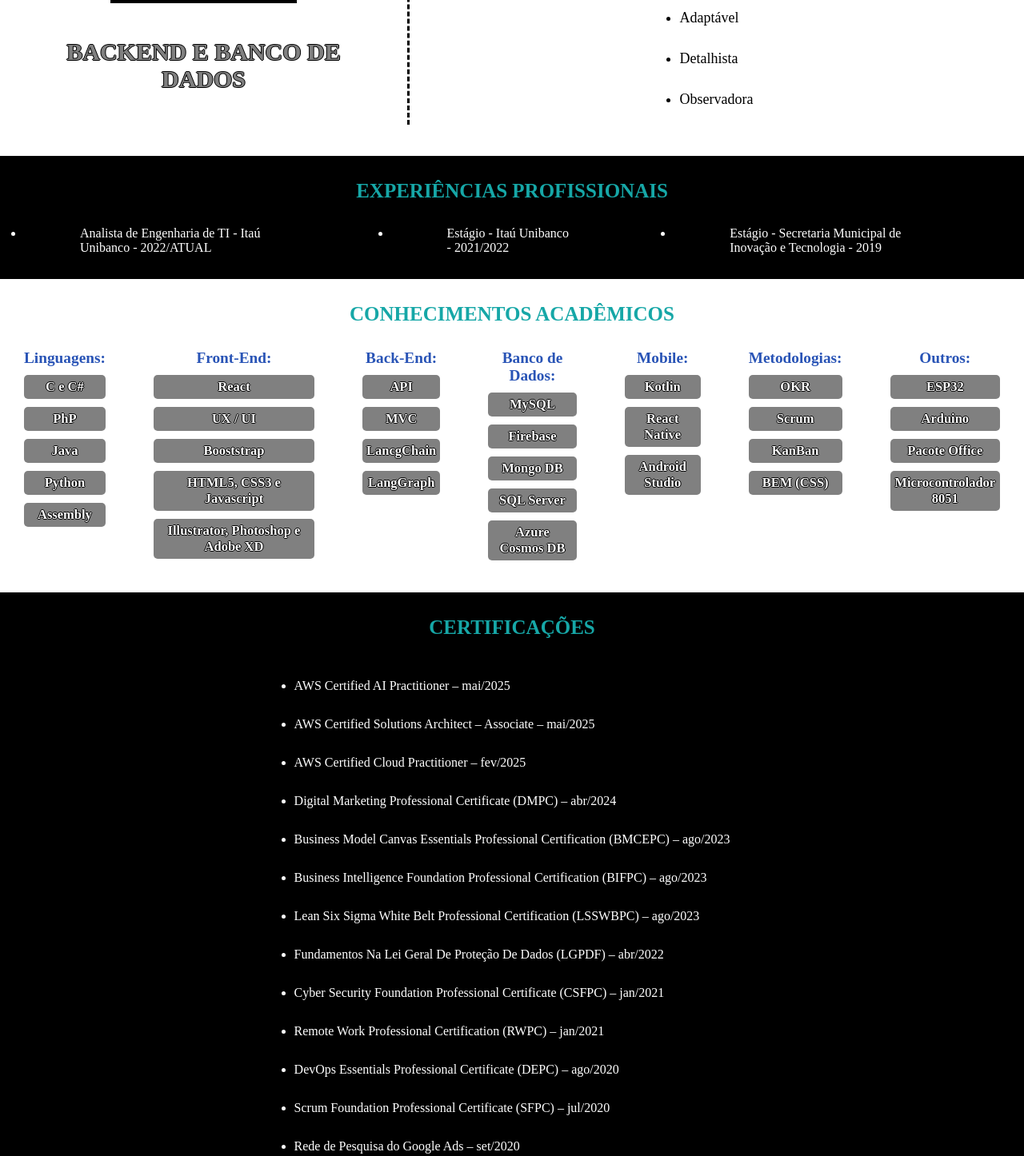
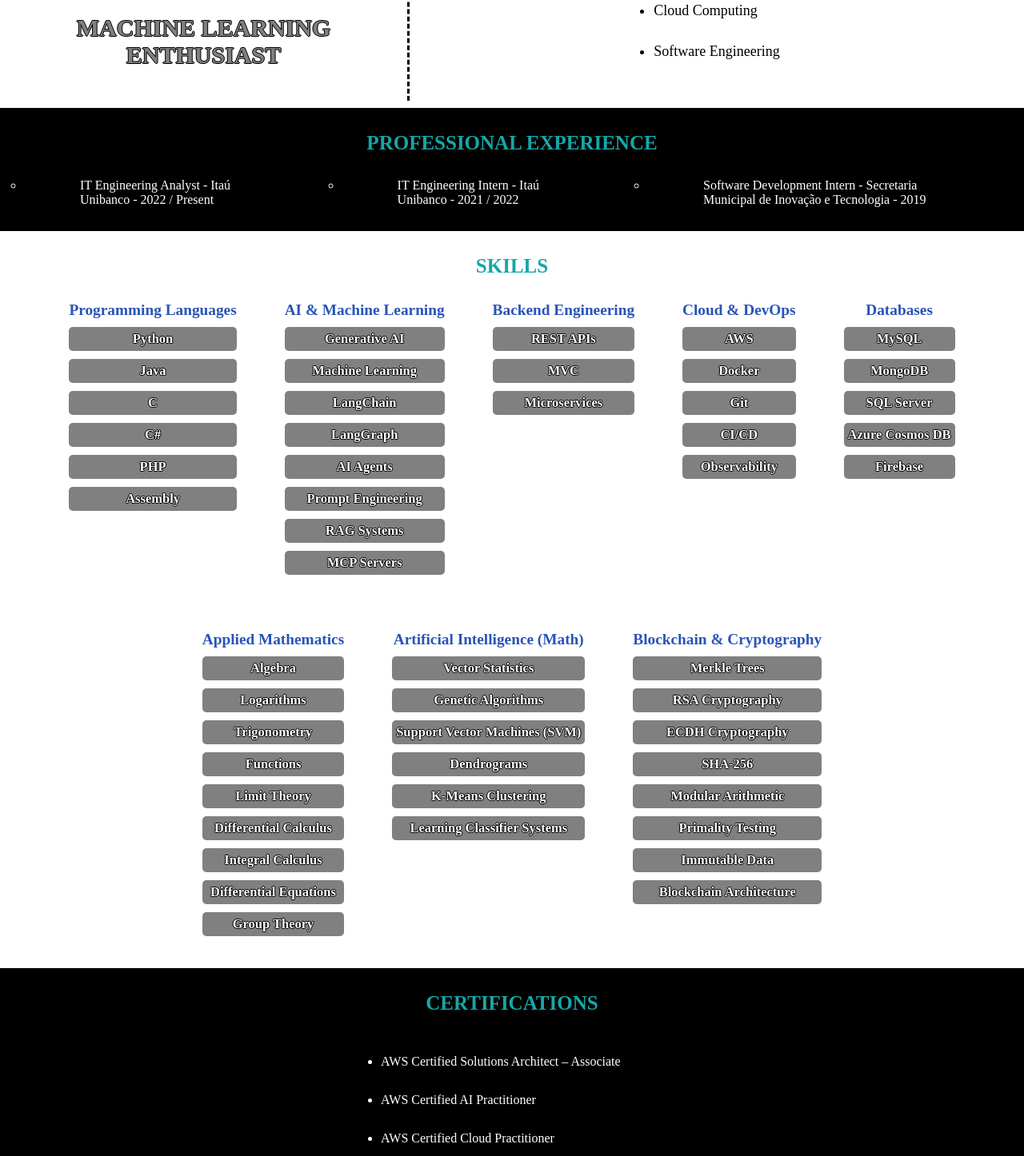
Before and after one commit to crparaizo/crparaizo.github.io, a plain HTML site: page index.html in a window 1280 px wide. Shown: the part 1250-2696 px from the top of the page at 80% size. Drawn offline with nearby package versions, Linux system fonts and the light colour scheme.

Commit message:
gerando primeira versão em ingles

```diff
--- a/index.html
+++ b/index.html
@@ -16,176 +16,208 @@
     <main>
         <div class="inicio">
             <div class="banner-text">
-                <h1>Cândida Paraizo</h1>
+                <h1>Cândida Rosa Paraizo</h1>
                 <br>
-                <h2>Desenvolvedora FULL-STACK</h2>
+                <h2>AI Software Engineer | Machine Learning Enthusiast</h2>
             </div>
         </div>
         <nav class="menu" id="menu">
             <ul>
                 <li>
-                    <a href="#sobre">Sobre</a>
+                    <a href="#sobre">About</a>
                 </li>
                 <li>
-                    <a href="#exp">Experiências Profissionais</a>
+                    <a href="#exp">Experience</a>
                 </li>
                 <li>
-                    <a href="#forma">Experiências Acadêmicas</a>
+                    <a href="#forma">Skills</a>
                 </li>
                 <li>
-                    <a href="#port">Atualmente</a>
+                    <a href="#port">Current Focus</a>
                 </li>
                 <li>
-                    <a href="#contato">Contato</a>
+                    <a href="#contato">Contact</a>
                 </li>
             </ul>
         </nav>
 
         <div class="eu">
             <section id="foto">
-                <h2>FrontEnd e Mobile</h2>
+                <h2>AI Software Engineer</h2>
                 <img src="imagens/perfil.jpg" alt="">
-                <h2>BackEnd e Banco de Dados</h2>
+                <h2> Machine Learning Enthusiast</h2>
             </section>
 
             <section id="sobre">
-                <h2>Sobre mim</h2>
-                <p>Olá, meu nome é Cândida Rosa Paraizo e tenho 25 anos. Tenho formação em Técnico em Desenvolvimento
-                    de Sistemas
-                    pelo SENAI - SP, graduação em Bacharel de Ciência da Computação pela FMU, graduação em Tecnologia em Automação Industrial pelo IFSP (Instituto Federal de São Paulo)
-                    e atualmente estou
-                    cursando duas pós-graduação: Especialização em Controle e Automação e Especialização em Gestão de Tecnologia da Informação, ambas pelo IFSP. Abaixo estão
-                    algumas das minhas principais características:</p>
+                <h2>About Me</h2>
+                <p>
+                    AI Software Engineer with experience in backend development, cloud computing,
+                    artificial intelligence and automation. Currently working at Itaú Unibanco and focusing on
+                    Generative AI, AI Agents, LangChain, LangGraph and AWS solutions.
+                    Strong academic background in Computer Science, Industrial Automation and Information Technology
+                    Management.
+                </p>
                 <div class="caracteristicas">
                     <ul>
-                        <li>Determinada</li>
-                        <li>Curiosa</li>
-                        <li>Adaptável</li>
-                        <li>Detalhista</li>
-                        <li>Observadora</li>
+                        <li>Artificial Intelligence</li>
+                        <li>Machine Learning</li>
+                        <li>Generative AI</li>
+                        <li>Cloud Computing</li>
+                        <li>Software Engineering</li>
                     </ul>
                 </div>
             </section>
         </div>
         <span style="clear: both;"></span>
         <section id="exp">
-            <h2>Experiências Profissionais</h2>
+            <h2>Professional Experience</h2>
 
             <div class="profissional" id="profissional">
                 <ul>
-                    <li>Analista de Engenharia de TI - Itaú Unibanco - 2022/ATUAL </li>
-                    <li>Estágio - Itaú Unibanco - 2021/2022 </li>
-                    <li>Estágio - Secretaria Municipal de Inovação e Tecnologia - 2019</li>
-                    <!-- <li>Jovem Aprendiz - Galeria dos Pães - 2018</li> -->
+                    <ul>
+                        <li>IT Engineering Analyst - Itaú Unibanco - 2022 / Present</li>
+                        <li>IT Engineering Intern - Itaú Unibanco - 2021 / 2022</li>
+                        <li>Software Development Intern - Secretaria Municipal de Inovação e Tecnologia - 2019</li>
+                    </ul>
                 </ul>
             </div>
 
         </section>
         <section id="forma">
-            <h2>Conhecimentos Acadêmicos</h2>
+            <h2>Skills</h2>
 
             <div class="blocoConhecimento-pai">
                 <div class="blocoConhecimento">
-                    <h3>Linguagens:</h3>
+                    <h3>Programming Languages</h3>
 
-                    <dd>C e C#</dd>
-                    <dd>PhP</dd>
+                    <dd>Python</dd>
                     <dd>Java</dd>
-                    <dd>Python</dd>
+                    <dd>C</dd>
+                    <dd>C#</dd>
+                    <dd>PHP</dd>
                     <dd>Assembly</dd>
                 </div>
 
                 <div class="blocoConhecimento">
-                    <h3>Front-End:</h3>
+                    <h3>AI & Machine Learning</h3>
 
-                    <dd>React</dd>
-                    <dd>UX / UI</dd>
-                    <dd>Booststrap</dd>
-                    <dd>HTML5, CSS3 e Javascript</dd>
-                    <dd>Illustrator, Photoshop e Adobe XD</dd>
+                    <dd>Generative AI</dd>
+                    <dd>Machine Learning</dd>
+                    <dd>LangChain</dd>
+                    <dd>LangGraph</dd>
+                    <dd>AI Agents</dd>
+                    <dd>Prompt Engineering</dd>
+                    <dd>RAG Systems</dd>
+                    <dd>MCP Servers</dd>
                 </div>
 
                 <div class="blocoConhecimento">
-                    <h3>Back-End:</h3>
+                    <h3>Backend Engineering</h3>
 
-                    <dd>API</dd>
+                    <dd>REST APIs</dd>
                     <dd>MVC</dd>
-                    <dd>LancgChain</dd>
-                    <dd>LangGraph</dd>
+                    <dd>Microservices</dd>
                 </div>
 
                 <div class="blocoConhecimento">
-                    <h3>Banco de Dados:</h3>
+                    <h3>Cloud & DevOps</h3>
 
-                    <dd>MySQL</dd>
-                    <dd>Firebase</dd>
-                    <dd>Mongo DB</dd>
-                    <dd>SQL Server</dd>
-                    <dd>Azure Cosmos DB</dd>
+                    <dd>AWS</dd>
+                    <dd>Docker</dd>
+                    <dd>Git</dd>
+                    <dd>CI/CD</dd>
+                    <dd>Observability</dd>
                 </div>
 
                 <div class="blocoConhecimento">
-                    <h3>Mobile:</h3>
+                    <h3>Databases</h3>
 
-                    <dd>Kotlin</dd>
-                    <dd>React Native</dd>
-                    <dd>Android Studio</dd>
+                    <dd>MySQL</dd>
+                    <dd>MongoDB</dd>
+                    <dd>SQL Server</dd>
+                    <dd>Azure Cosmos DB</dd>
+                    <dd>Firebase</dd>
+                </div>
+
+            </div>
+
+        </section>
+
+        <section id="forma">
+            <div class="blocoConhecimento-pai">
+
+                <div class="blocoConhecimento">
+                    <h3>Applied Mathematics</h3>
+
+                    <dd>Algebra</dd>
+                    <dd>Logarithms</dd>
+                    <dd>Trigonometry</dd>
+                    <dd>Functions</dd>
+                    <dd>Limit Theory</dd>
+                    <dd>Differential Calculus</dd>
+                    <dd>Integral Calculus</dd>
+                    <dd>Differential Equations</dd>
+                    <dd>Group Theory</dd>
                 </div>
 
                 <div class="blocoConhecimento">
-                    <h3>Metodologias:</h3>
+                    <h3>Artificial Intelligence (Math)</h3>
 
-                    <dd>OKR</dd>
-                    <dd>Scrum</dd>
-                    <dd>KanBan</dd>
-                    <dd>BEM (CSS)</dd>
+                    <dd>Vector Statistics</dd>
+                    <dd>Genetic Algorithms</dd>
+                    <dd>Support Vector Machines (SVM)</dd>
+                    <dd>Dendrograms</dd>
+                    <dd>K-Means Clustering</dd>
+                    <dd>Learning Classifier Systems</dd>
                 </div>
 
                 <div class="blocoConhecimento">
-                    <h3>Outros:</h3>
+                    <h3>Blockchain & Cryptography</h3>
 
-                    <dd>ESP32</dd>
-                    <dd>Arduino</dd>
-                    <dd>Pacote Office</dd>
-                    <dd>Microcontrolador 8051</dd>
+                    <dd>Merkle Trees</dd>
+                    <dd>RSA Cryptography</dd>
+                    <dd>ECDH Cryptography</dd>
+                    <dd>SHA-256</dd>
+                    <dd>Modular Arithmetic</dd>
+                    <dd>Primality Testing</dd>
+                    <dd>Immutable Data</dd>
+                    <dd>Blockchain Architecture</dd>
                 </div>
+
             </div>
 
         </section>
         <section id="cursos">
-            <h2>Certificações</h2>
+            <h2>Certifications</h2>
 
             <div class="bye">
                 <ul>
-                    <li>AWS Certified AI Practitioner – mai/2025</li>
-                    <li>AWS Certified Solutions Architect – Associate – mai/2025</li>
-                    <li>AWS Certified Cloud Practitioner – fev/2025</li>
-                    <li>Digital Marketing Professional Certificate (DMPC) – abr/2024</li>
-                    <li>Business Model Canvas Essentials Professional Certification (BMCEPC) – ago/2023</li>
-                    <li>Business Intelligence Foundation Professional Certification (BIFPC) – ago/2023</li>
-                    <li>Lean Six Sigma White Belt Professional Certification (LSSWBPC) – ago/2023</li>
-                    <li>Fundamentos Na Lei Geral De Proteção De Dados (LGPDF) – abr/2022</li>
-                    <li>Cyber Security Foundation Professional Certificate (CSFPC) – jan/2021</li>
-                    <li>Remote Work Professional Certification (RWPC) – jan/2021</li>
-                    <li>DevOps Essentials Professional Certificate (DEPC) – ago/2020</li>
-                    <li>Scrum Foundation Professional Certificate (SFPC) – jul/2020</li>
-                    <li>Rede de Pesquisa do Google Ads – set/2020</li>
-                    <li>Kanban Foundation (KIKF) – set/2020</li>
+                    <li>AWS Certified Solutions Architect – Associate</li>
+                    <li>AWS Certified AI Practitioner</li>
+                    <li>AWS Certified Cloud Practitioner</li>
+                    <li>DevOps Essentials Professional Certificate</li>
+                    <li>Cyber Security Foundation Professional Certificate</li>
+                    <li>Scrum Foundation Professional Certificate</li>
+                    <li>Kanban Foundation</li>
                 </ul>
             </div>
         </section>
         <section id="port">
-            <h2>Estudando neste exato momento...</h2>
-            <h3>(Foco total!!!)</h3>
+            <h2>Current Focus</h2>
+            <h3>(Total Focus!!!)</h3>
             <div class="blocoConhecimento correcaoEstudos">
-                <dd>IA Generativa</dd>
-                <dd>LancgChain e LangGraph</dd>
-                <dd>Servidores MCPs e BFA (Backend for AI Agents)</dd>
+                <dd>Generative AI</dd>
+                <dd>AI Agents</dd>
+                <dd>LangChain</dd>
+                <dd>LangGraph</dd>
+                <dd>MCP Servers</dd>
+                <dd>Backend for AI Agents (BFA)</dd>
+                <dd>AWS Cloud Architecture</dd>
             </div>
         </section>
         <section id="contato">
-            <h2>Contato</h2>
-            <div class="contato-itens">
+            <h2>Contact:</h2>
+            <!-- <div class="contato-itens">
                 <form id="formulario">
                     <label for="">
                         <input type="text" id="nome" placeholder="Nome..." required maxlength="30" minlength="5">
@@ -215,7 +247,7 @@
                     </label>
                     <br>
                 </form>
-            </div>
+            </div> -->
         </section>
     </main>
     <footer>
@@ -224,7 +256,7 @@
                 <a href="#menu">
                     <img src="imagens/if_double-arrow-up_383150.png" alt="">
                 </a>
-                <h2>Topo</h2>
+                <h2>Top</h2>
             </div>
             <div class="lin">
                 <a target="_blank" href="https://www.linkedin.com/in/crparaizo/">
```
